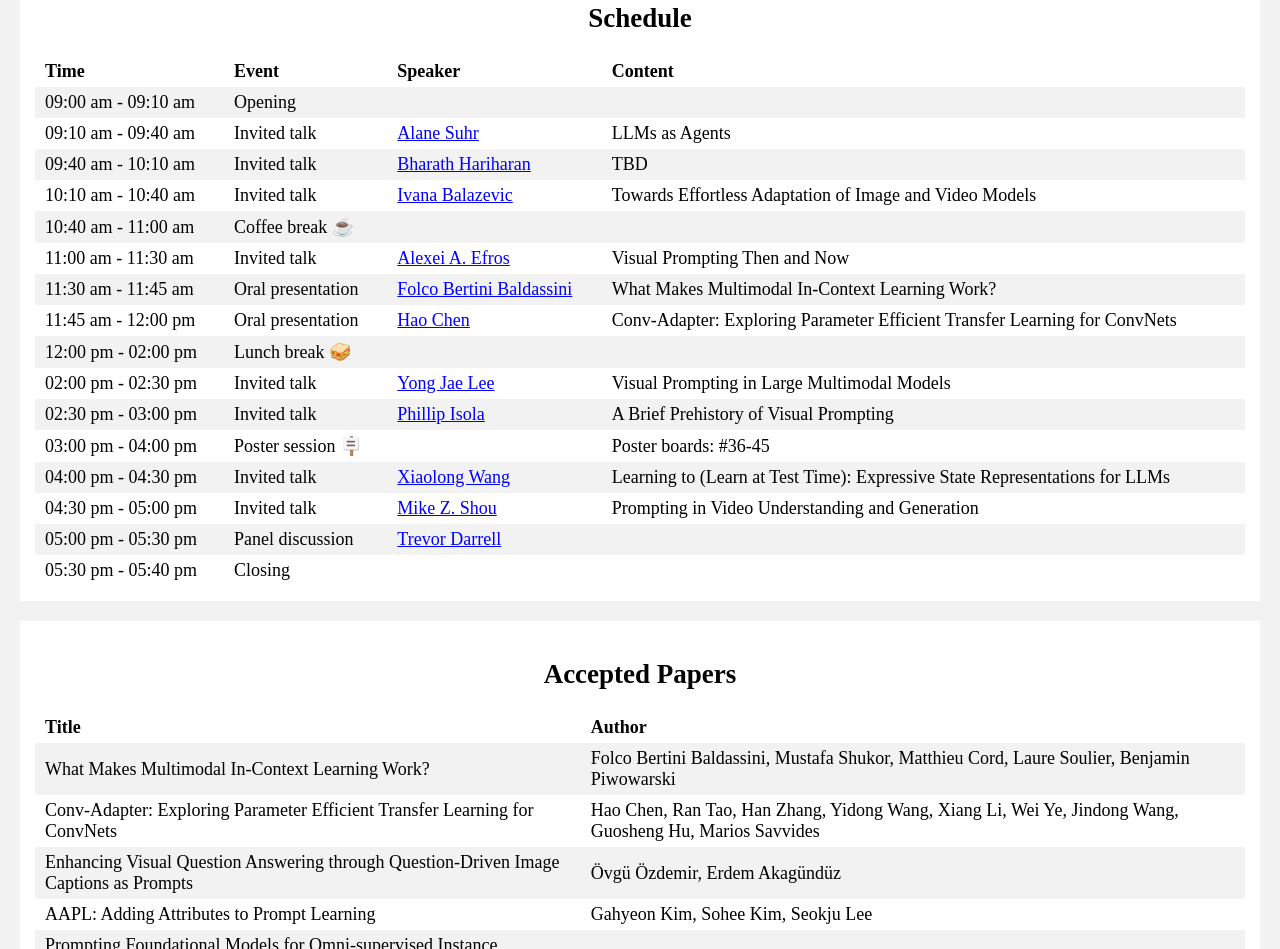
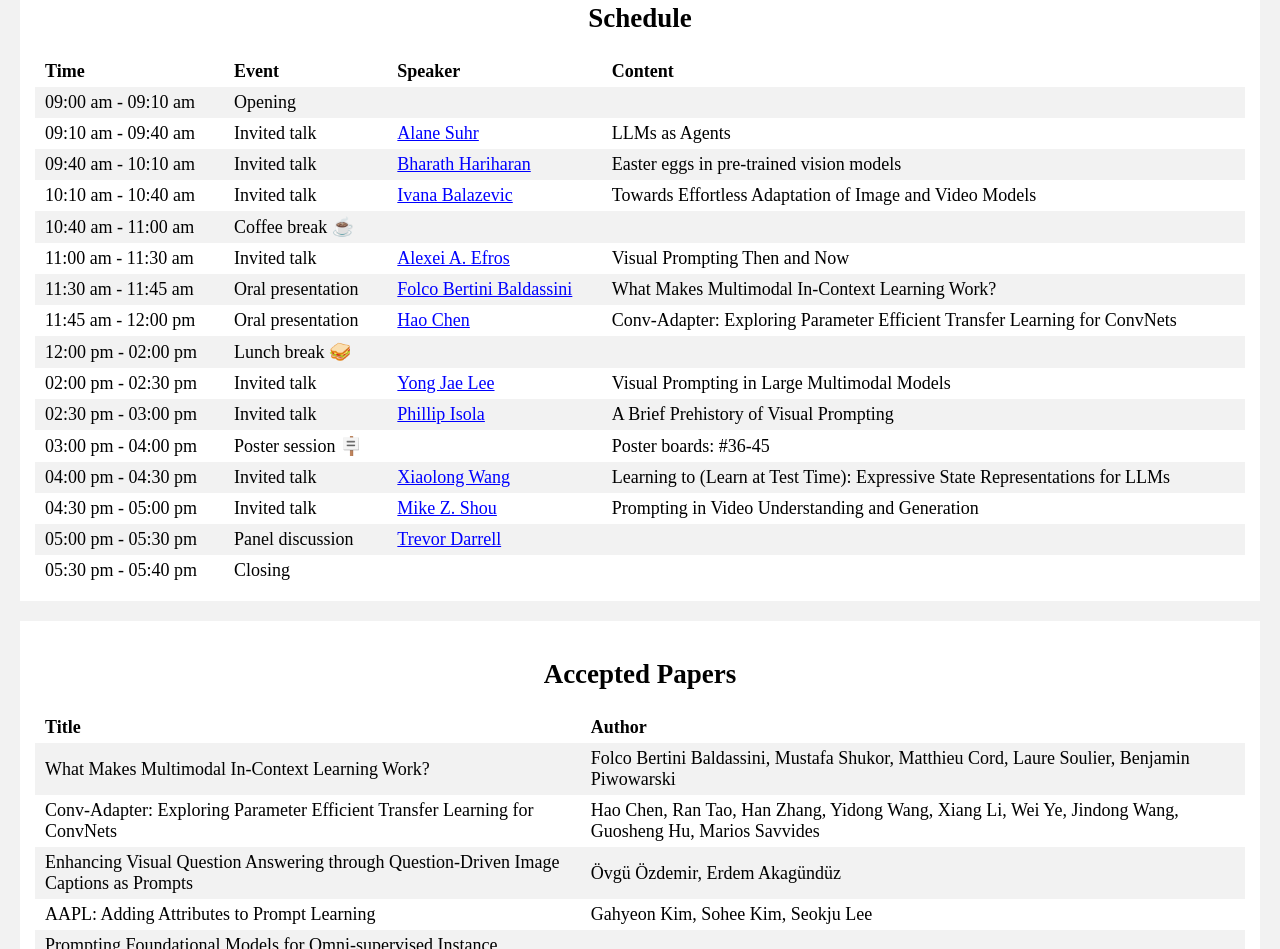
Before and after one commit to prompting-in-vision/prompting-in-vision.github.io, a plain HTML site: page index_cvpr24.html in a window 1280 px wide. Shown: the part 2584-3533 px from the top of the page. Drawn offline with Linux system fonts and the light colour scheme.

Commit message:
Update index_cvpr24.html

```diff
--- a/index_cvpr24.html
+++ b/index_cvpr24.html
@@ -281,7 +281,7 @@
             <td>09:40 am - 10:10 am</td>
             <td>Invited talk</td>
             <td><a href="https://www.cs.cornell.edu/~bharathh/">Bharath Hariharan</a></td>
-            <td>TBD</td>
+            <td>Easter eggs in pre-trained vision models</td>
         </tr>
 
         <tr>
```
